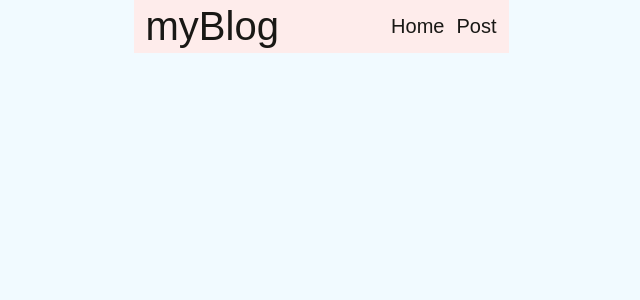
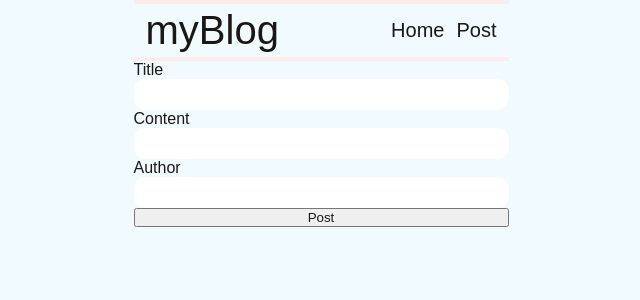
Before and after one commit to DicksenT/myBlog, a React (Vite) app: page /create in a window 1280 px wide. Before the commit this address had no page. Shown: the top 300 px of the page, without its empty margins (319-959 px from the left). Built offline with nearby package versions, Linux system fonts and the light colour scheme; a web font is replaced by a local one.

Commit message:
Add: Post Function

```diff
--- a/data/db.json
+++ b/data/db.json
@@ -1,16 +1,28 @@
 {
-    "blogs":[
+  "blogs": [
     {
       "title": "First",
       "body": "Lorem ipsum dolor sit amet consectetur adipisicing elit. Officiis cupiditate, assumenda recusandae aut possimus et aliquam expedita iusto nulla dolorum hic culpa perferendis vitae quam dolorem eligendi facilis dicta ipsum.",
       "author": "Cloud",
-            "id": 1
+      "id": "1"
     },
     {
       "title": "Second",
       "body": "Lorem ipsum dolor sit amet consectetur adipisicing elit. Officiis cupiditate, assumenda recusandae aut possimus et aliquam expedita iusto nulla dolorum hic culpa perferendis vitae quam dolorem eligendi facilis dicta ipsum.",
       "author": "Aerith",
-            "id": 2
+      "id": "2"
+    },
+    {
+      "id": "9205",
+      "title": "(@3@)b",
+      "content": "hello",
+      "author": "Sephiroth"
+    },
+    {
+      "id": "c72a",
+      "title": "test",
+      "content": "sada",
+      "author": "Chocobo"
     }
   ]
 }
--- a/src/App.jsx
+++ b/src/App.jsx
@@ -2,6 +2,7 @@ import Header from './Header'
 import Homepage from './Homepage'
 import {BrowserRouter as Router, Route, Routes} from 'react-router-dom'
 import Blog from './Blog'
+import Create from './Create'
 
 function App() {
   return(
@@ -11,6 +12,7 @@ function App() {
       <Routes>
         <Route path='/' element={<Homepage/>}/>
         <Route path='/blog/:id' element={<Blog/>}/>
+        <Route path='/create' element={<Create/>}/>
       </Routes>
     </div>
     </Router>
--- /dev/null
+++ b/src/Create.jsx
@@ -0,0 +1,35 @@
+import { useState } from "react"
+
+function Create(){
+    const [title, setTitle] = useState('')
+    const [content, setContent] = useState('')
+    const [author, setAuthor] = useState('')
+
+    const handleSubmit= (e) =>{
+        e.preventDefault()
+        const body = {title, content, author}
+        fetch('http://localhost:8000/blogs',{
+            method : 'POST',
+            headers: {"Content-Type": "application/json"},
+            body: JSON.stringify(body)
+        })
+        setTitle('')
+        setContent('')
+        setAuthor('')
+
+    }
+
+    return(
+        <form action="" className="createForm"
+        onSubmit={handleSubmit}>
+            <label htmlFor="Title">Title</label>
+            <input type="text" required value={title} onChange={(e) => setTitle(e.target.value)}/>
+            <label htmlFor="">Content</label>
+            <input type="text" required value={content} onChange={(e) => setContent(e.target.value)}/>
+            <label htmlFor="">Author</label>
+            <input type="text" required value={author} onChange={(e) => setAuthor(e.target.value)}/>
+            <button type="submit">Post</button>
+        </form>
+    )
+}
+export default Create
--- a/src/Header.jsx
+++ b/src/Header.jsx
@@ -1,10 +1,16 @@
+import { Link } from "react-router-dom"
+
 function Header(){
     return(
         <header>
             <p>myBlog</p>
             <ul className="linkList">
+                <Link to='/'>
                 <li className="link">Home</li>
+                </Link>
+                <Link to='/create'>
                 <li className="link">Post</li>
+                </Link>
             </ul>
         </header>
     )
--- a/src/index.css
+++ b/src/index.css
@@ -25,7 +25,9 @@ header,
 }
 header{
     width: 375px;
-    background-color: #feeceb;
+    background-color: transparent;
+    border-bottom: 4px solid #feeceb;
+    border-top: 4px solid #feeceb;
     padding: 4px 12px;
 }
 header p{
@@ -65,3 +67,17 @@ header p{
 a{
     text-decoration: none;
 }
+.link{
+    cursor: pointer;
+}
+.createForm{
+    display: flex;
+    justify-content: center;
+    flex-direction: column;
+}
+input{
+    outline: none;
+    border: none;
+    padding: 8px 12px;
+    border-radius: 12px;
+}
```
Lines whose indentation alone changed are shown as unchanged.
